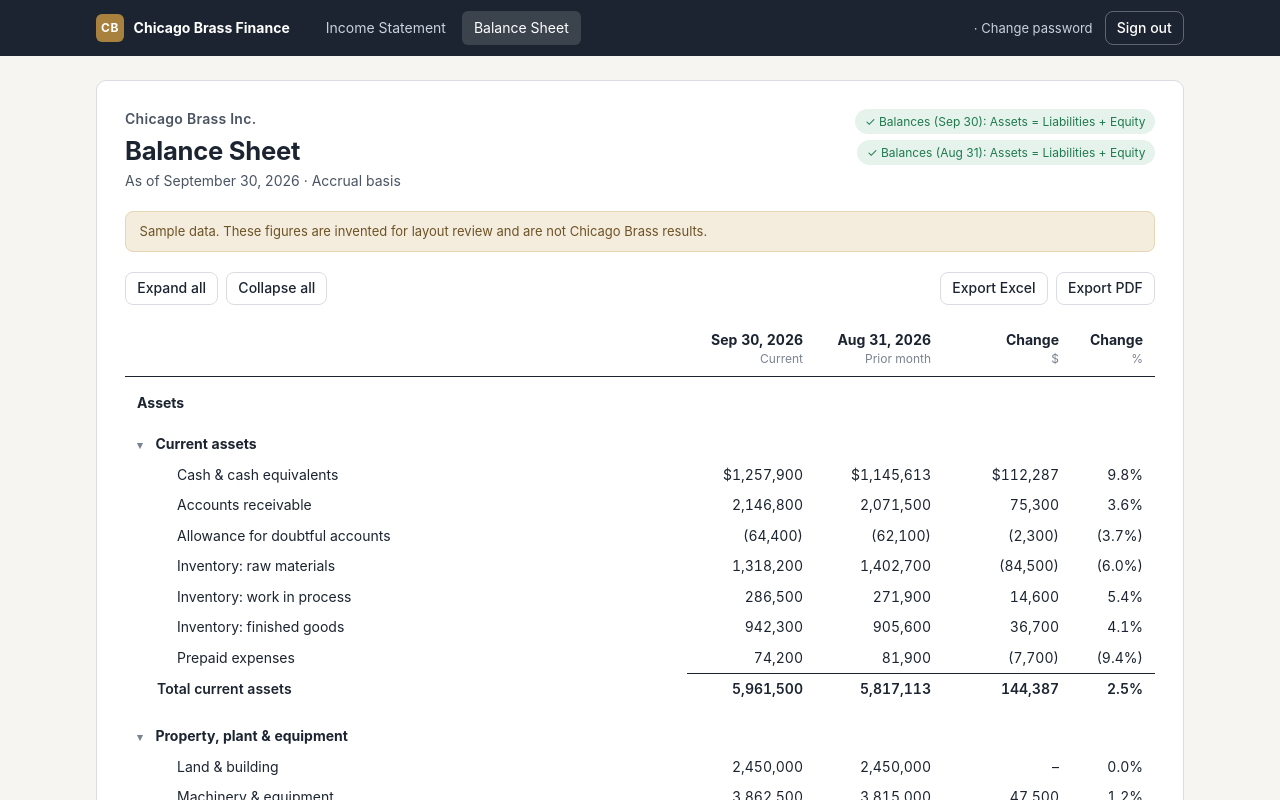
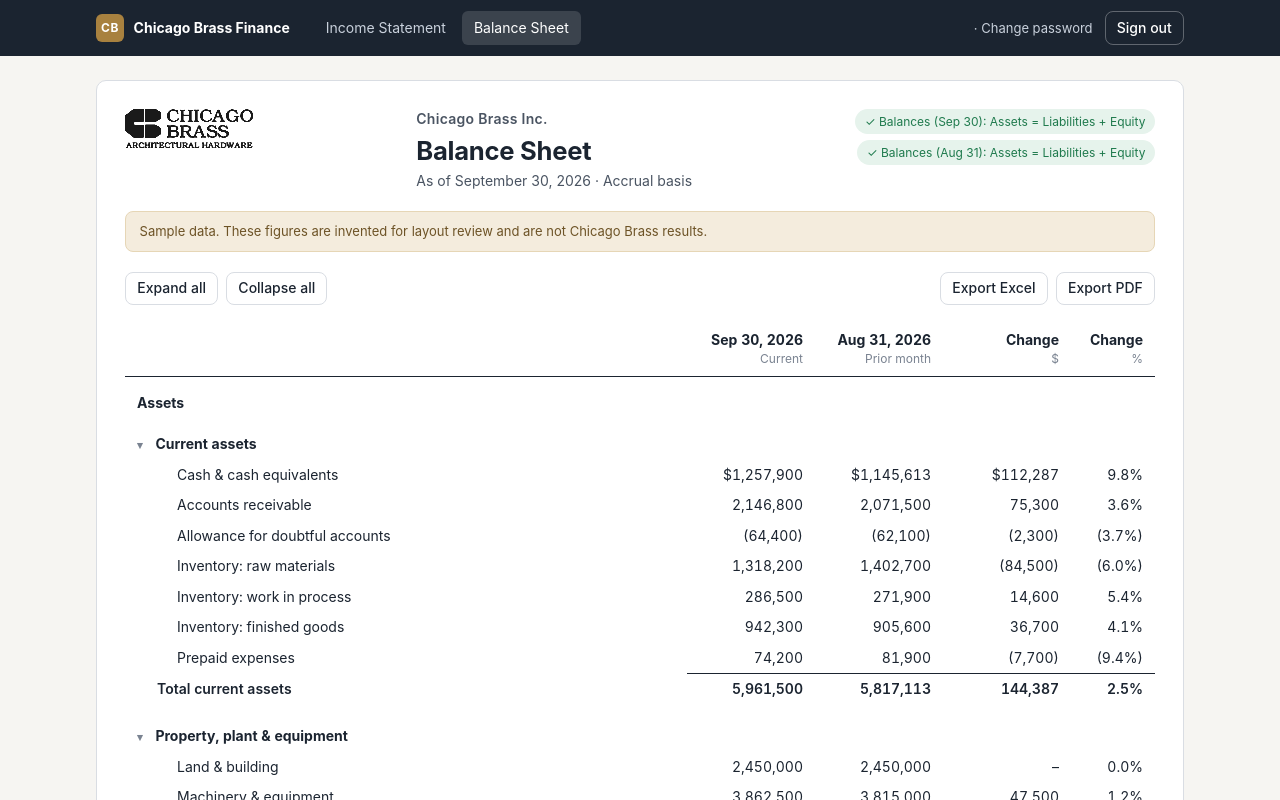
Before and after one commit to Chicago-Brass/finance-platform, a Next.js app: page /balance-sheet in a window 1280 px wide. Shown: the top 800 px of the page. Built offline with nearby package versions, Linux system fonts and the light colour scheme; no server answers.

Commit message:
Report: logo on PDF export

```diff
--- a/components/ReportView.tsx
+++ b/components/ReportView.tsx
@@ -4,6 +4,7 @@ import { useMemo, useState } from "react";
 import type { Report, ReportLine } from "@/lib/reports/types";
 import { formatAmount, formatPercent } from "@/lib/format";
 import { downloadExcel } from "@/lib/reports/export-excel";
+import { LOGO_DATA_URI, LOGO_HEIGHT, LOGO_WIDTH } from "@/lib/reports/logo";
 
 /** Rows that print a $ sign: first amount row of the report and every total. */
 function showsSymbol(line: ReportLine, firstAmountId: string | undefined) {
@@ -51,7 +52,9 @@ export function ReportView({ report }: { report: Report }) {
   return (
     <article className="report">
       <header className="report-header">
-        <div>
+        {/* eslint-disable-next-line @next/next/no-img-element */}
+        <img className="print-logo" src={LOGO_DATA_URI} width={LOGO_WIDTH} height={LOGO_HEIGHT} alt="Chicago Brass" />
+        <div className="report-heading">
           <p className="report-entity">{report.entity}</p>
           <h1 className="report-title">{report.title}</h1>
           <p className="report-period">
```
